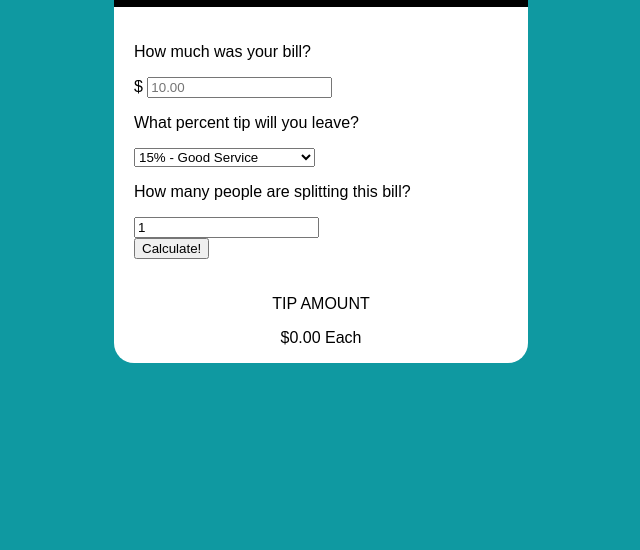
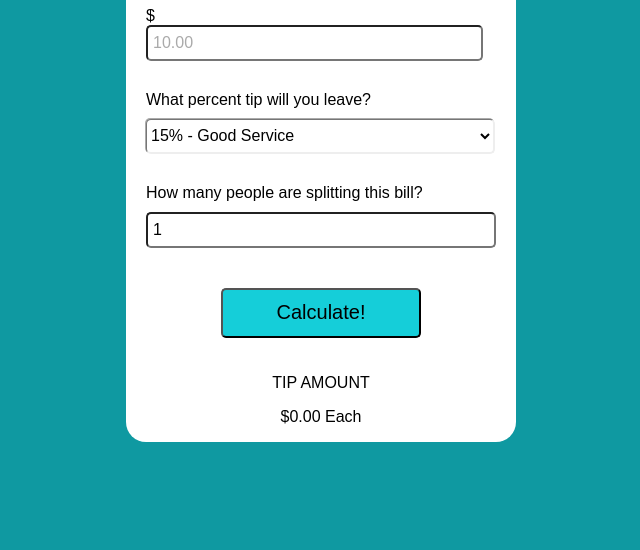
Before and after one commit to bmhan319/JSProject-Tip-Calculator, a plain HTML site: page index.html in a window 1280 px wide. Shown: the part 250-800 px from the top of the page, without its empty margins (319-959 px from the left). Drawn offline with Linux system fonts and the light colour scheme.

Commit message:
css complete

```diff
--- a/css/main.css
+++ b/css/main.css
@@ -19,7 +19,7 @@ body {
 main {
   display:inherit;
   flex-direction: column;
-  width: 414px;
+  width: 390px;
   height: auto;
 }
 
@@ -52,6 +52,70 @@ main {
   margin: 20px;
 }
 
+
+.total-bill {
+  width: 326px;
+  height: 30px;
+  border-radius: 5px;
+  font-size: 1rem;
+  padding-left: 5px;
+  outline: none;
+}
+
+.total-bill::placeholder {
+  color: #aaa;
+}
+
+.question-one,
+.question-two,
+.question-three {
+  margin: 30px 0 10px;
+}
+
+.percent-tip {
+  width: 349px;
+  height: 35px;
+  border-radius: 5px;
+  font-size: 1rem;
+  box-shadow: -1px -1px 0px 0px #aaa;
+  background-color: #fff;
+  border-bottom: 2px solid #eee;
+  border-right: 2px solid #eee;
+  outline: none;
+}
+
+.split {
+  width: 339px;
+  height: 30px;
+  border-radius: 5px;
+  font-size: 1rem;
+  padding-left: 5px;
+  outline: none;
+}
+
+.button {
+  width:200px;
+  height: 50px;
+  margin: 40px 75px 0;
+  background-color: #15CED9;
+  border-radius: 5px;
+  font-size: 1.25rem;
+  outline:none;
+}
+
+.button:hover {
+  background-color: #0F99A1;
+}
+
+input[type=number]::-webkit-inner-spin-button,
+input[type=number]::-webkit-outer-spin-button {
+  -webkit-appearance: none;
+  margin: 0;
+}
+
+
+
+
 /* Footer */
 footer {
   width: 100%;
--- a/index.html
+++ b/index.html
@@ -28,7 +28,7 @@
               <option value="05">05% - Terrible Service</option>
             </select>
 
-            <p class="third-question">How many people are splitting this bill?</p>
+            <p class="question-three">How many people are splitting this bill?</p>
             <input class="split" type="number" name="split" value="1" min="1">
             <br>
             <button class="button">Calculate!</button>
```
